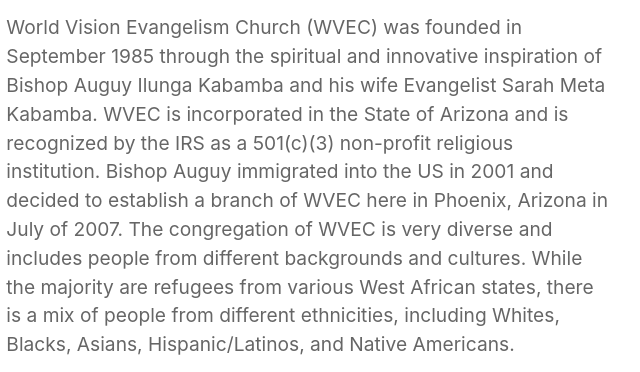
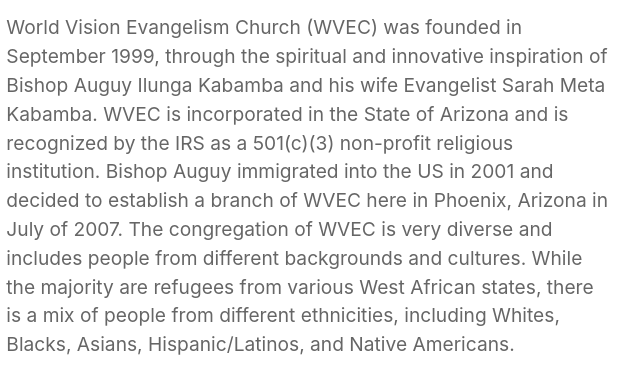
Before and after one commit to EmmaNkulu14/wvec, a website built with Parcel: page about.html in a window 1280 px wide. Shown: the part 877-1249 px from the top of the page, 332-972 px from the left. Built offline with nearby package versions, Linux system fonts and the light colour scheme.

Commit message:
Update about.html

```diff
--- a/about.html
+++ b/about.html
@@ -52,7 +52,7 @@
         "And Jesus came and spoke unto them, saying, 'All power is given unto me in heaven and on earth: Go ye therefore, and teach all nations; baptizing them in the name of the Father, and of the Son, and of the Holy Ghost. Teaching them to observe all things whatsoever I have commanded you; and lo, I am with you always, even unto the end of the world. Amen.'"
       </blockquote>
       <p>During the initial stages of its inception, this great religious institution faced many setbacks, trials, and tribulations. Through the leadership and spiritual strength of our charismatic Bishop, Auguy Ilunga Kabamba, his wife Evangelist Sarah Meta Kabamba, and our wonderful congregation, we were able to weather the storm. By late September 1990, after a period of intense prayers and meditation, we saw a breakthrough and received the vision to establish World Vision Evangelism Church. This vision eventually transformed into an international church with the main goal of bringing and spreading the gospel of Jesus Christ to all peoples of the world. Hence, the reason for establishing a branch in Phoenix, Arizona in the United States of America.</p>
-      <p>World Vision Evangelism Church (WVEC) was founded in September 1985 through the spiritual and innovative inspiration of Bishop Auguy Ilunga Kabamba and his wife Evangelist Sarah Meta Kabamba. WVEC is incorporated in the State of Arizona and is recognized by the IRS as a 501(c)(3) non-profit religious institution. Bishop Auguy immigrated into the US in 2001 and decided to establish a branch of WVEC here in Phoenix, Arizona in July of 2007. The congregation of WVEC is very diverse and includes people from different backgrounds and cultures. While the majority are refugees from various West African states, there is a mix of people from different ethnicities, including Whites, Blacks, Asians, Hispanic/Latinos, and Native Americans.</p>
+      <p>World Vision Evangelism Church (WVEC) was founded in September 1999, through the spiritual and innovative inspiration of Bishop Auguy Ilunga Kabamba and his wife Evangelist Sarah Meta Kabamba. WVEC is incorporated in the State of Arizona and is recognized by the IRS as a 501(c)(3) non-profit religious institution. Bishop Auguy immigrated into the US in 2001 and decided to establish a branch of WVEC here in Phoenix, Arizona in July of 2007. The congregation of WVEC is very diverse and includes people from different backgrounds and cultures. While the majority are refugees from various West African states, there is a mix of people from different ethnicities, including Whites, Blacks, Asians, Hispanic/Latinos, and Native Americans.</p>
       <p>As one would imagine, each group of these new immigrants came into the U.S with different cultural values and beliefs, as well as different traditions. America, as we know, has her own values and beliefs as they relate to upholding the fundamental rights of everyone in the country.</p>
     </div>
   </div>
```
